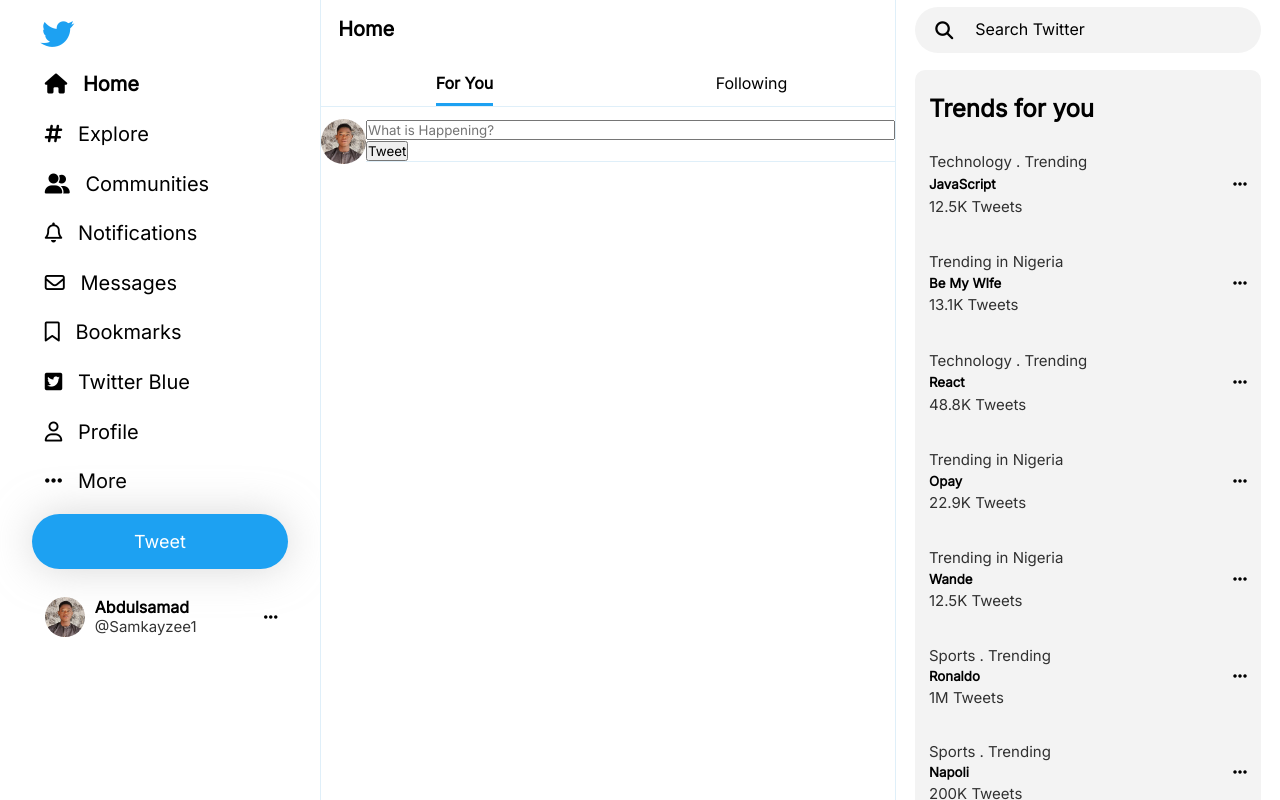
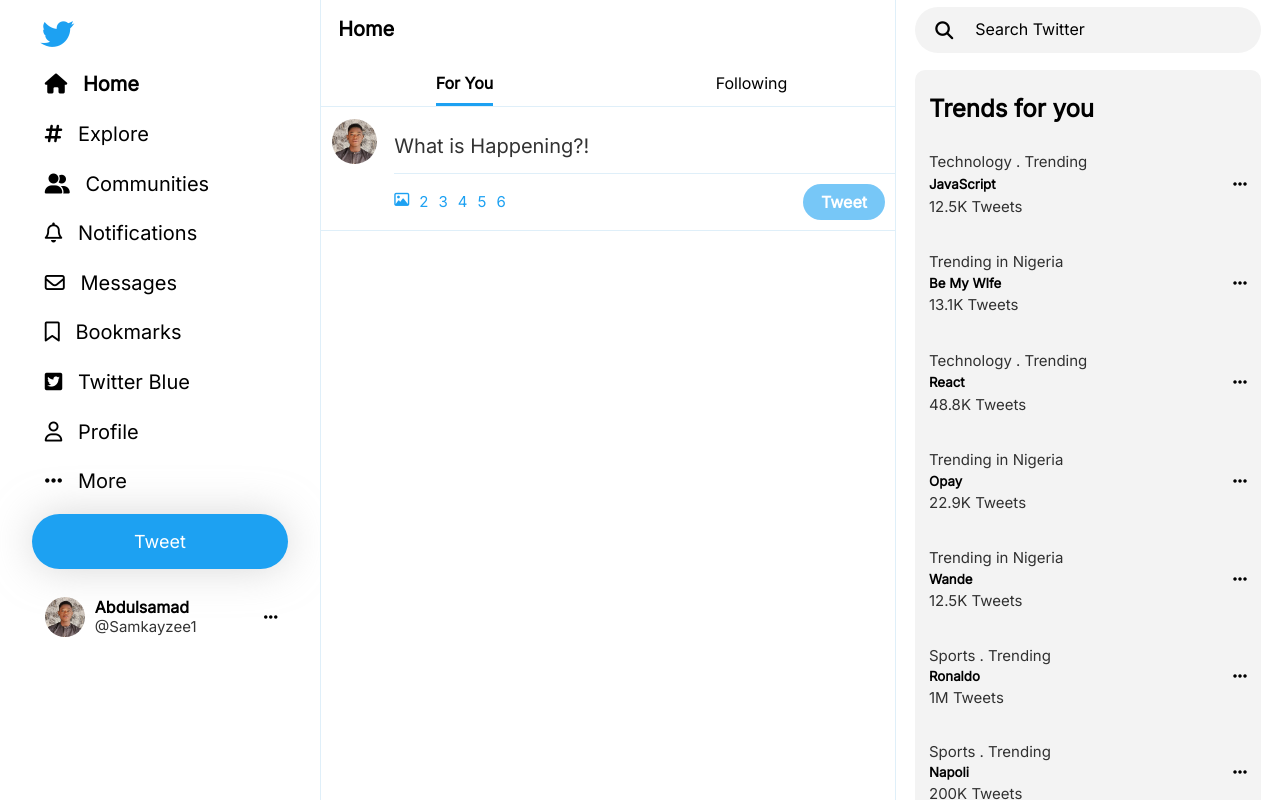
Before and after one commit to Samkayzeee/twitter-clone, a React (Vite) app: page / in a window 1280 px wide. Shown: the top 800 px of the page. Built offline with nearby package versions, Linux system fonts and the light colour scheme.

Commit message:
worked on home page searching

```diff
--- a/src/components/main_content/Content.jsx
+++ b/src/components/main_content/Content.jsx
@@ -18,10 +18,16 @@
                 <img src={profile_pic} alt="profile_pic" />
 
                     <div className="main-search">
-                        <input type="text" placeholder='What is Happening?'/>
+                        <input type="text" placeholder='What is Happening?!'/>
                         <div className="links">
                             <div className="main-links">
-
+                                <i className="fa-regular fa-image"></i>
+                                {/* <i className="fa-sharp fa-regular fa-gif"></i> */}
+                                <span>2</span>
+                                <span>3</span>
+                                <span>4</span>
+                                <span>5</span>
+                                <span>6</span>
                             </div>
                             <button>Tweet</button>
                         </div>
--- a/src/components/main_content/Content.scss
+++ b/src/components/main_content/Content.scss
@@ -46,18 +46,54 @@
     }
     .search{
         display: flex;
-        padding: 2% 0 2%;
-        // border: solid;
+        padding: 2% 0 0% 2%;
+        border-bottom: solid 1px rgb(223, 239, 249);
         img{
             width: 45px;
             height: 45px;
             border-radius: 50%;
         }
         .main-search{
-            // border: solid;
             width: 100%;
+            margin-left: 3%;
             input{
                 width: 100%;
+                padding: 15px 15px 15px 0;
+                font-size: 20px;
+                border: none;
+                &:focus{
+                    outline: none;
+                }
+                &::placeholder{
+                    font-weight: 500;
+                    color: black;
+                    opacity: 0.8;
+                }
+            }
+            .links{
+                display: flex;
+                justify-content: space-between;
+                border: none;
+                border-top: solid 1px rgb(223, 239, 249);
+                padding: 2% 2% 2% 0;
+                align-items: center;
+                .main-links{
+                    i,span{
+                        margin-right: 10px;
+                        color: rgb(29, 161, 242);
+                        font-size: 15px;
+                    }
+                }
+                button{
+                    padding: 8px 18px;
+                    border-radius: 20px;
+                    border: none;
+                    font-size: 16px;
+                    font-weight: 600;
+                    color: white;
+                    background: rgb(29, 161, 242);
+                    opacity: 0.6;
+                }
             }
         }
     }
```
